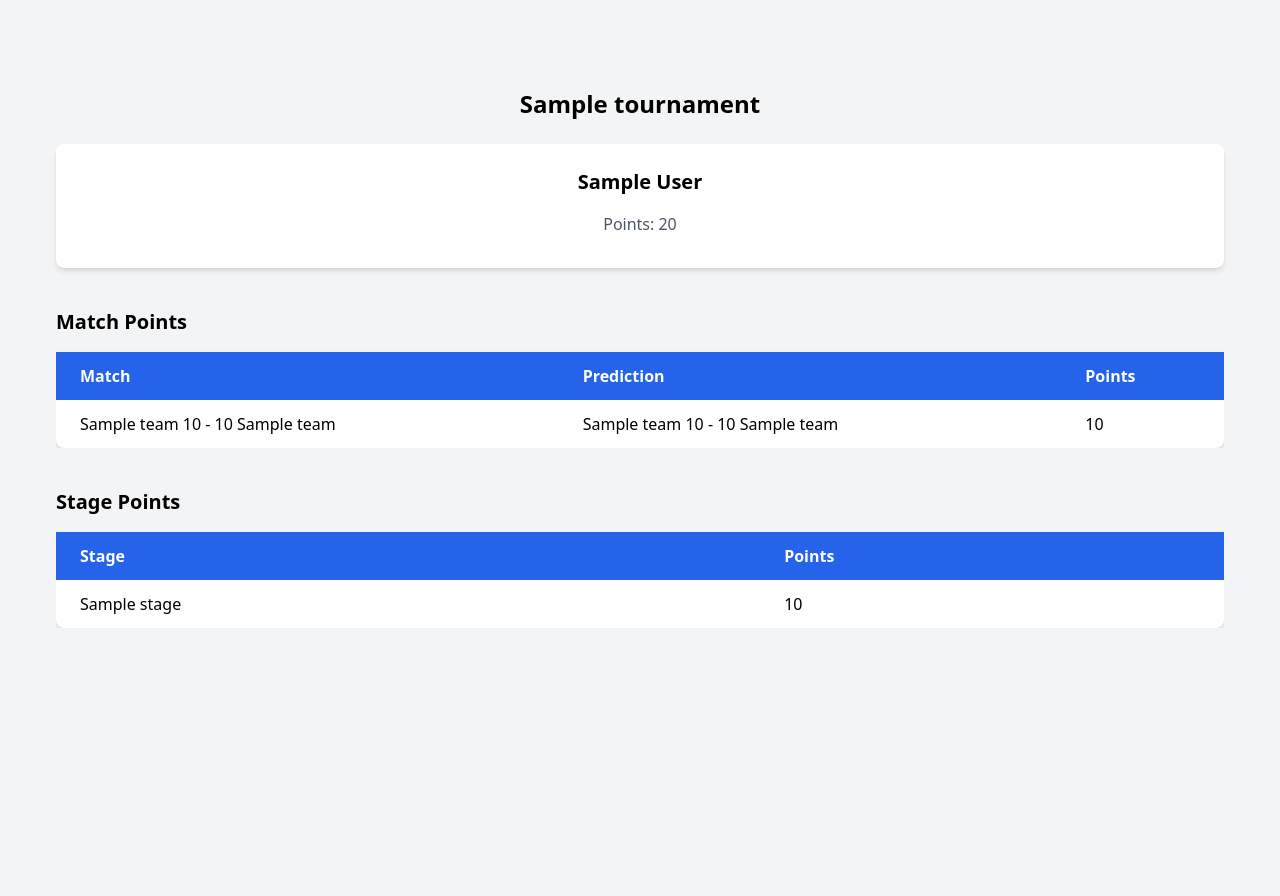
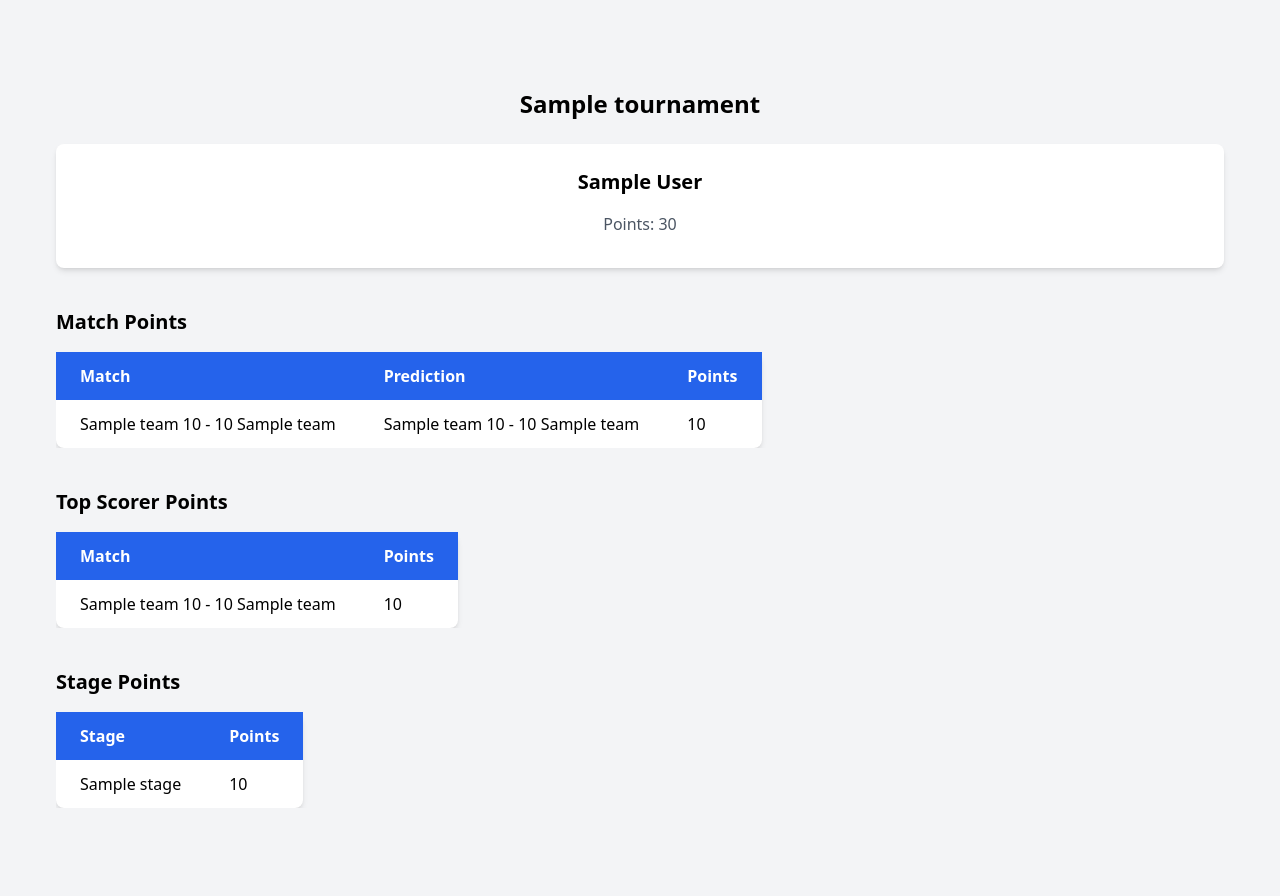
Before and after one commit to idanmel/hahimur, a Django app: page /tournaments/1/friend/1 in a window 1280 px wide. Shown: the part 60-956 px from the top of the page. Before the commit the page ends 688 px from the top, so only its background shows below. Run offline with Django 5.2, Linux system fonts and the light colour scheme; tables that the repository leaves empty hold one stand-in row (values such as "Sample post"); some libraries are stand-ins or nearby versions.

Commit message:
added top scorer points

```diff
--- a/tournaments/admin.py
+++ b/tournaments/admin.py
@@ -1,6 +1,7 @@
 from django.contrib import admin
 
-from .models import Match, Prediction, Rule, Score, Stage, StagePoint, StagePrediction, Team, Tournament
+from .models import Match, Prediction, Rule, Score, Stage, StagePoint, StagePrediction, Team, TopScorerPoint, \
+    Tournament
 
 admin.site.register(Tournament)
 admin.site.register(Team)
@@ -11,3 +12,4 @@ admin.site.register(Rule)
 admin.site.register(StagePrediction)
 admin.site.register(Score)
 admin.site.register(StagePoint)
+admin.site.register(TopScorerPoint)
--- a/tournaments/models.py
+++ b/tournaments/models.py
@@ -261,3 +261,21 @@ def create_tournament(tid, name):
         return Tournament.objects.create(id=tid, name=name)
     except IntegrityError:
         pass
+
+
+class TopScorerPoint(models.Model):
+    friend = models.ForeignKey(User, on_delete=models.CASCADE)
+    match = models.ForeignKey(Match, on_delete=models.CASCADE)
+    points = models.PositiveSmallIntegerField(default=0)
+
+    def __str__(self):
+        return (f"{self.friend.first_name.capitalize()} {self.friend.last_name.capitalize()} "
+                f"|| {self.match} "
+                f"|| Points: {self.points}")
+
+    def serialize(self):
+        return {
+            "friend": serialize_friend(self.friend),
+            "match": self.match.serialize(),
+            "points": self.points,
+        }
--- a/tournaments/templates/tournaments/friend.html
+++ b/tournaments/templates/tournaments/friend.html
@@ -16,7 +16,7 @@
       <h3 class="text-xl font-semibold mb-4">Match Points</h3>
     {% if predictions %}
       <div class="overflow-x-auto">
-        <table class="min-w-full bg-white shadow-md rounded-lg">
+        <table class="table-auto bg-white shadow-md rounded-lg">
           <thead class="bg-blue-600 text-white">
             <tr>
               <th class="py-3 px-6 text-left group">Match</th>
@@ -36,15 +36,42 @@
         </table>
       </div>
     {% else %}
-      <p class="text-gray-600 text-center">This friend has no match points yet.</p>
+      <p class="text-gray-600 text-left">No match points for you!</p>
+    {% endif %}
+  </div>
+
+  <!-- Top Scorer points -->
+  <div class="mt-10">
+      <h3 class="text-xl font-semibold mb-4">Top Scorer Points</h3>
+    {% if top_scorer_points %}
+      <div class="overflow-x-auto">
+        <table class="table-auto bg-white shadow-md rounded-lg">
+          <thead class="bg-blue-600 text-white">
+            <tr>
+              <th class="py-3 px-6 text-left group">Match</th>
+              <th class="py-3 px-6 text-left group">Points</th>
+            </tr>
+          </thead>
+          <tbody class="divide-y divide-gray-200">
+            {% for top_scorer_point in top_scorer_points %}
+              <tr class="hover:bg-gray-50">
+                <td class="py-3 px-6">{{ top_scorer_point.match.str }}</td>
+                <td class="py-3 px-6">{{ top_scorer_point.points }}</td>
+              </tr>
+            {% endfor %}
+          </tbody>
+        </table>
+      </div>
+    {% else %}
+      <p class="text-gray-600 text-left">No top scorer points for you!</p>
     {% endif %}
   </div>
     <!-- Predictions -->
-  <div>
+  <div class="mt-10">
+     <h3 class="text-xl font-semibold mb-4">Stage Points</h3>
     {% if stage_points %}
-      <div class="overflow-x-auto mt-10">
-        <h3 class="text-xl font-semibold mb-4">Stage Points</h3>
-        <table class="min-w-full bg-white shadow-md rounded-lg">
+      <div class="overflow-x-auto">
+        <table class="table-auto bg-white shadow-md rounded-lg">
           <thead class="bg-blue-600 text-white">
             <tr>
               <th class="py-3 px-6 text-left group">Stage</th>
@@ -62,7 +89,7 @@
         </table>
       </div>
     {% else %}
-      <p class="text-gray-600 text-center">This friend has no stage points yet</p>
+      <p class="text-left text-gray-600">No stage points for you!</p>
     {% endif %}
   </div>
 </div>
--- a/tournaments/views.py
+++ b/tournaments/views.py
@@ -5,7 +5,7 @@ from django.db.models import F, Sum, Value
 from django.db.models.functions import Concat
 from django.shortcuts import render
 
-from .models import Match, Prediction, Stage, StagePoint, StagePrediction, Tournament
+from .models import Match, Prediction, Stage, StagePoint, StagePrediction, TopScorerPoint, Tournament
 
 
 def table_headers():
@@ -145,15 +145,18 @@ def stage(request, tournament_id, stage_id):
     return render(request, "tournaments/stage.html", context)
 
 
-def friend_results_context(t, f, ps, stage_points):
+def friend_results_context(t, f, ps, stage_points, top_scorer_points):
     predictions = [p.serialize() for p in ps if p]
     stage_points = [sp.serialize() for sp in stage_points if sp]
+    top_scorer_points = [tsp.serialize() for tsp in top_scorer_points if tsp]
+    total_points = sum([p["points"] for p in predictions]) + sum([sp["points"] for sp in stage_points]) + sum([tsp["points"] for tsp in top_scorer_points])
     return {
         "tournament": t.serialize(),
         "friend": f"{f.first_name} {f.last_name}",
         "predictions": predictions,
         "stage_points": stage_points,
-        "total_points": sum([p["points"] for p in predictions]) + sum([sp["points"] for sp in stage_points])
+        "top_scorer_points": top_scorer_points,
+        "total_points": total_points,
     }
 
 
@@ -162,5 +165,6 @@ def friend_results(request, tournament_id, friend_id):
     f = User.objects.get(pk=friend_id)
     ps = Prediction.objects.filter(match__stage__tournament=t, friend=f)
     stage_points = StagePoint.objects.filter(stage__tournament=t, friend=f)
-    context = friend_results_context(t, f, ps, stage_points)
+    top_scorer_points = TopScorerPoint.objects.filter(match__stage__tournament=t, friend=f)
+    context = friend_results_context(t, f, ps, stage_points, top_scorer_points)
     return render(request, "tournaments/friend.html", context)
```
Also changed, not shown: tournaments/static/tournaments/css/output.css (+16 -22 lines), README.md, tournaments/migrations/0009_alter_stagepoint_options_alter_prediction_result_and_more.py (added).
